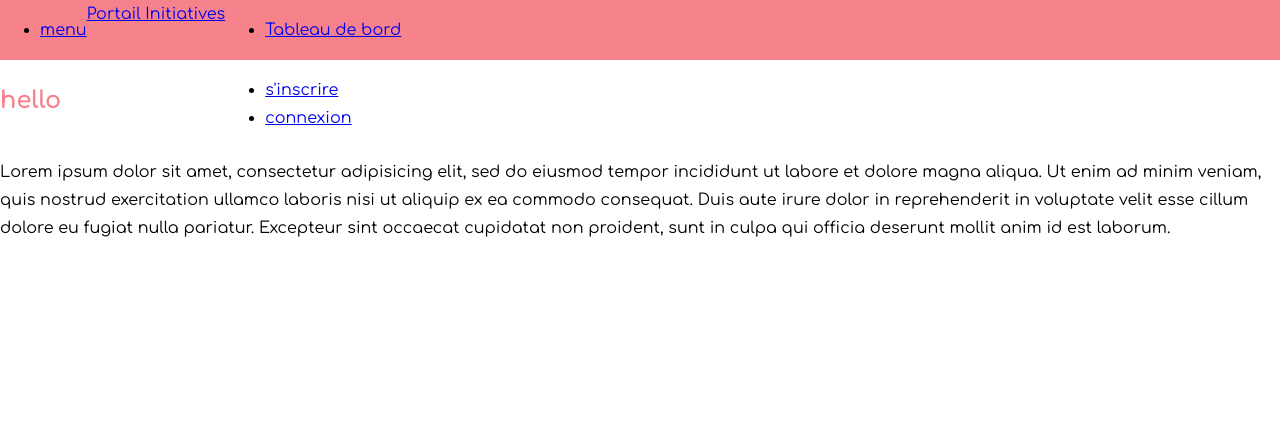
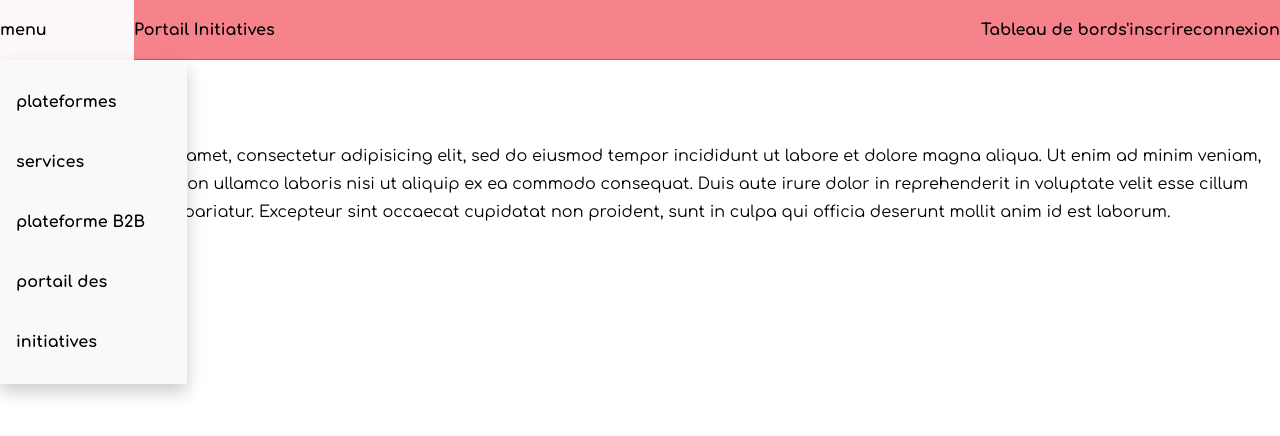
Before and after one commit to emousse/initiative, a website: page app/index.html in a window 1280 px wide. Drawn offline with Linux system fonts and the light colour scheme.

Commit message:
sync point

```diff
--- a/app/index.html
+++ b/app/index.html
@@ -11,7 +11,7 @@
     <nav class="menu">
             <ul class="menu--left">
                 <li class="dropdown">
-                    <a class="nav-link d-flex align-content-center pr-3" href="#" id="navbarDropdownMenuLink" data-toggle="dropdown" aria-haspopup="true" aria-expanded="false">
+                    <a class="nav-link d-flex align-content-center pr-3" href="#" >
                         <i class="fa fa-2x fa-bars" aria-hidden="true"></i>
                         <span>menu</span>
                     </a>
@@ -23,12 +23,9 @@
                     </div>
                 </li>
             </ul>
-        <div>
-            <span class="textnavbar navbar-text "><a class="nav-link" href="{{ path('app_homepage') }}">Portail Initiatives</a></span>
-        </div>
             <ul class="menu--right">
-                    <li class="nav-item dropdown" style="height: 60px;">
-                        <a class="nav-link dropdown-toggle" href="#" id="navbarDropdownMenuLink" data-toggle="dropdown" aria-haspopup="true" aria-expanded="false">
+                    <li class="nav-item dropdown">
+                        <a class="nav-link dropdown-toggle" href="#" id="navbarDropdownMenuLink">
                             Tableau de bord
                         </a>
                         <div class="dropdown-content" aria-labelledby="navbarDropdownMenuLink">
@@ -38,7 +35,7 @@
                         </div>
                     </li>
                     <li class="inscription nav-item dropdown" style="">
-                        <a class="nav-link dropdown-toggle" href="#" id="navbarDropdownMenuLink" data-toggle="dropdown" aria-haspopup="true" aria-expanded="false">
+                        <a class="nav-link dropdown-toggle" href="#" id="navbarDropdownMenuLink">
                             s'inscrire
                         </a>
                         <div class="dropdown-content" aria-labelledby="navbarDropdownMenuLink">
@@ -50,6 +47,7 @@
                         <a class="nav-link" href="{{ path('security_login') }}">connexion</a>
                     </li>
             </ul>
+            <a class="menu--center" href="{{ path('app_homepage') }}">Portail Initiatives</a>
     </nav>
   <h2>hello</h2>
   <p>Lorem ipsum dolor sit amet, consectetur adipisicing elit, sed do eiusmod tempor incididunt ut labore et dolore magna aliqua. Ut enim ad minim veniam, quis nostrud exercitation ullamco laboris nisi ut aliquip ex ea commodo consequat. Duis aute irure dolor in reprehenderit in voluptate velit esse cillum dolore eu fugiat nulla pariatur. Excepteur sint occaecat cupidatat non proident, sunt in culpa qui officia deserunt mollit anim id est laborum.</p>
--- a/app/scss/_base.scss
+++ b/app/scss/_base.scss
@@ -1,18 +1,23 @@
+html {
+  box-sizing: border-box;
+}
+*, *:before, *:after {
+  box-sizing: inherit;
+}
 body{
   margin: 0;
-  width: 100%;
-  display: flex;
-  justify-content: center;
-  flex-direction: column;
-  // hide overflow on IE11
-  -ms-overflow-x: hidden;
 
   font-size: $text--size-default;
   line-height: 1.75;
   font-family: $font-comfortaa;
 }
 
+a{
+  text-decoration: none;
+  color: inherit;
+}
+
 h2{
-  color: $text-pink;
+  color: $color-pink;
   font-size: $text--size-medium;
 }
--- a/app/scss/_colors.scss
+++ b/app/scss/_colors.scss
@@ -1,3 +1,7 @@
 //text
-$text-default: #fcf7f8;
-$text-pink: #f6828c;
+$color-default: #fcf7f8;
+$color-pink: #f6828c;
+$color-purple: #7f6d9b;
+$color-turquoise: #b3e5e1;
+$color-black: #000000;
+$color-black-medium: #1f1f1f
--- a/app/scss/_nav.scss
+++ b/app/scss/_nav.scss
@@ -1,21 +1,37 @@
 .menu{
+  ul{
+    list-style-type: none;
+    margin: 0;
+    padding: 0;
+  }
   height: 60px;
-  background-color: $text-pink;
-  display: flex;
+  background-color: $color-pink;
+  border-bottom: 1px solid $color-purple;
+  line-height: 60px;
+  font-weight: 700;
+  &--center{
+    text-align: center;
+  }
+  &--right{
+    float: right;
+    display: flex;
+  }
+  &--left{
+    float: left;
+    width: 134px;
+    background-color: $color-default;
+  }
 }
-.dropdown{
-  position: relative;
-}
+.dropdown{ position: relative; }
 .dropdown-content {
     display: none;
     position: absolute;
     background-color: #f9f9f9;
-    min-width: 160px;
+    width: 187px;
     box-shadow: 0px 8px 16px 0px rgba(0,0,0,0.2);
     padding: 12px 16px;
     z-index: 1;
 }
-
 .dropdown:hover .dropdown-content {
     display: block;
 }
```
Also changed, not shown: app/css/app.css.
